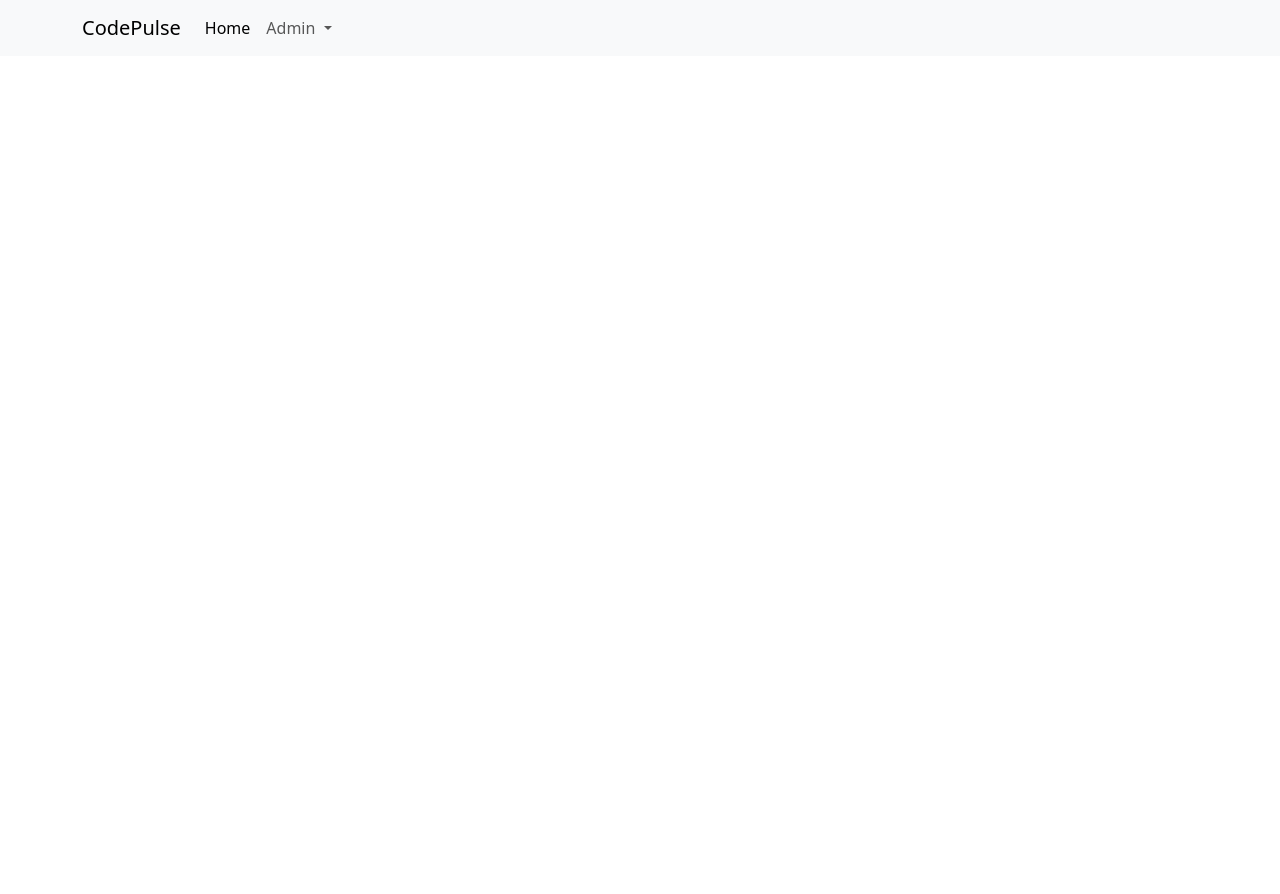
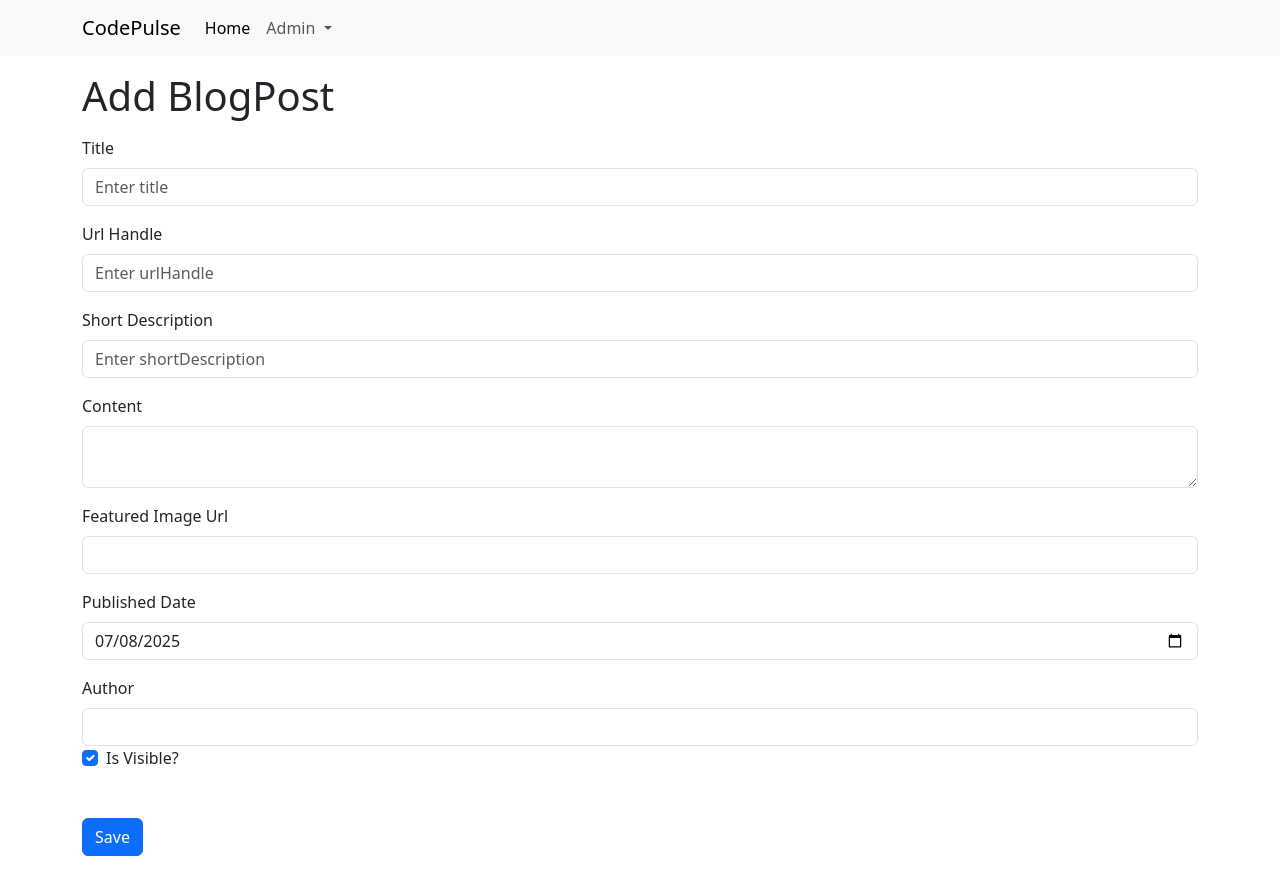
Before and after one commit to ahsanafzal6325/codePulse-FrontEnd, an Angular app: page /admin/blogposts/add in a window 1280 px wide. Before the commit this address led to /. Shown: the top 894 px of the page. Before the commit the page ends 800 px from the top, so only its background shows below. Built offline with nearby package versions, Linux system fonts and the light colour scheme.

Commit message:
add blogsPost components

```diff
--- a/src/app/app.module.ts
+++ b/src/app/app.module.ts
@@ -9,6 +9,8 @@
 import { FormsModule } from '@angular/forms';
 import { HttpClientModule } from '@angular/common/http';
 import { EditCategoryComponent } from './features/category/edit-category/edit-category.component';
+import { BlogpostListComponent } from './features/blog-post/blogpost-list/blogpost-list.component';
+import { AddBlogpostComponent } from './features/blog-post/add-blogpost/add-blogpost.component';
 
 @NgModule({
   declarations: [
@@ -16,7 +18,9 @@
     NavbarComponent,
     CategoryListComponent,
     AddCategoryComponent,
-    EditCategoryComponent
+    EditCategoryComponent,
+    BlogpostListComponent,
+    AddBlogpostComponent
   ],
   imports: [
     BrowserModule,
--- a/src/app/core/components/navbar/navbar.component.html
+++ b/src/app/core/components/navbar/navbar.component.html
@@ -17,10 +17,11 @@
                     </a>
                     <ul class="dropdown-menu">
                         <li><a class="dropdown-item" [routerLink]="['/admin/categories']">Categories</a></li>
-                        <!-- <li>
+                        <li>
                             <hr class="dropdown-divider">
                         </li>
-                        <li><a class="dropdown-item" href="#">Something else here</a></li> -->
+                        <li><a class="dropdown-item" [routerLink]="['/admin/blogposts']">BlogPosts</a></li>
+                        <!-- <li><a class="dropdown-item" href="#">Something else here</a></li>  -->
                     </ul>
                 </li>
             </ul>
--- /dev/null
+++ b/src/app/features/blog-post/add-blogpost/add-blogpost.component.html
@@ -0,0 +1,68 @@
+<div class="container">
+    <h1 class="mt-3"> Add BlogPost</h1>
+
+
+
+    <form #form="ngForm" (ngSubmit)="onFormSubmit()" class="mt-3">
+        <div class="mt-2 mb-5">
+
+
+            <div class="mt-3">
+                <label for="title" class="form-label">Title</label>
+                <input type="text" class="form-control" [(ngModel)]="model.title" id="title" name="title" placeholder="Enter title">
+            </div>
+
+
+            <div class="mt-3">
+                <label for="urlHandle" class="form-label">Url Handle</label>
+                <input type="text" class="form-control" [(ngModel)]="model.urlHandle" id="urlHandle" name="urlHandle" placeholder="Enter urlHandle">
+            </div>
+
+            <div class="mt-3">
+                <label for="shortDescription" class="form-label">Short Description</label>
+                <input type="text" class="form-control" [(ngModel)]="model.shortDescription" id="shortDescription" name="shortDescription" placeholder="Enter shortDescription">
+            </div>
+
+
+            <div class="mt-3">
+                <label for="content" class="form-label">Content</label>
+                 <textarea name="content" id="content" [(ngModel)]="model.content" class="form-control"></textarea>
+            </div>
+
+
+            <div class="mt-3">
+                <label for="featuredImageUrl" class="form-label">Featured Image Url</label>
+                <input type="text" class="form-control" [(ngModel)]="model.featuredimageUrl" id="featuredImageUrl" name="featuredImageUrl">
+            </div>
+
+
+            <div class="mt-3">
+                <label for="publishedDate" class="form-label">Published Date</label>
+                <input type="date" class="form-control" value="{{model.publishedDate}}"
+                 [ngModel]="model.publishedDate | date: 'yyy-MM-dd'"
+                 (ngModelChange)="model.publishedDate = $event"
+                 id="publishedDate" name="publishedDate">
+            </div>
+
+            <div class="mt-3">
+                <label for="author" class="form-label">Author</label>
+                <input type="text" class="form-control" [(ngModel)]="model.author" id="author" name="author">
+            </div>
+
+
+            <div class="form-check">
+                <input class="form-check-input" type="checkbox" id="isVisible"
+                [(ngModel)]="model.isVisible" name="isVisible">
+                <label class="form-check-label" for="checkDefault">
+                    Is Visible?
+                </label>
+            </div>
+
+            <div class="mt-5">
+                <button type="submit" class="btn btn-primary">Save</button>
+            </div>
+
+
+        </div>
+    </form>
+</div>
--- /dev/null
+++ b/src/app/features/blog-post/add-blogpost/add-blogpost.component.ts
@@ -0,0 +1,29 @@
+import { Component } from '@angular/core';
+import { AddBlogpost } from '../models/add-blog-post.model';
+
+@Component({
+  selector: 'app-add-blogpost',
+  templateUrl: './add-blogpost.component.html',
+  styleUrls: ['./add-blogpost.component.css']
+})
+export class AddBlogpostComponent {
+  model: AddBlogpost;
+
+  constructor(){
+    this.model = {
+      title:'',
+      shortDescription: '',
+      content: '',
+      featuredimageUrl: '',
+      urlHandle: '',
+      author: '',
+      isVisible: true,
+      publishedDate: new Date()
+    }
+  }
+
+
+  onFormSubmit(): void{
+    console.log(this.model);
+  }
+}
--- /dev/null
+++ b/src/app/features/blog-post/blogpost-list/blogpost-list.component.html
@@ -0,0 +1,9 @@
+<div class="container">
+
+    <h1 class="mt-3">BlogPost List</h1>
+
+
+    <div class="d-flex justify-content-end mt-3">
+        <a [routerLink]="['/admin/blogposts/add']" class="btn btn-primary">Add Blogpost</a>
+    </div>
+</div>
```
Also changed, not shown: src/app/app-routing.module.ts (+8 -0 lines), src/app/features/blog-post/blogpost-list/blogpost-list.component.ts (added, +10 -0 lines), src/app/features/blog-post/models/add-blog-post.model.ts (added, +10 -0 lines), src/app/features/blog-post/add-blogpost/add-blogpost.component.css (added), src/app/features/blog-post/blogpost-list/blogpost-list.component.css (added), 2 other files (tests, documents, lock files or other folders).
